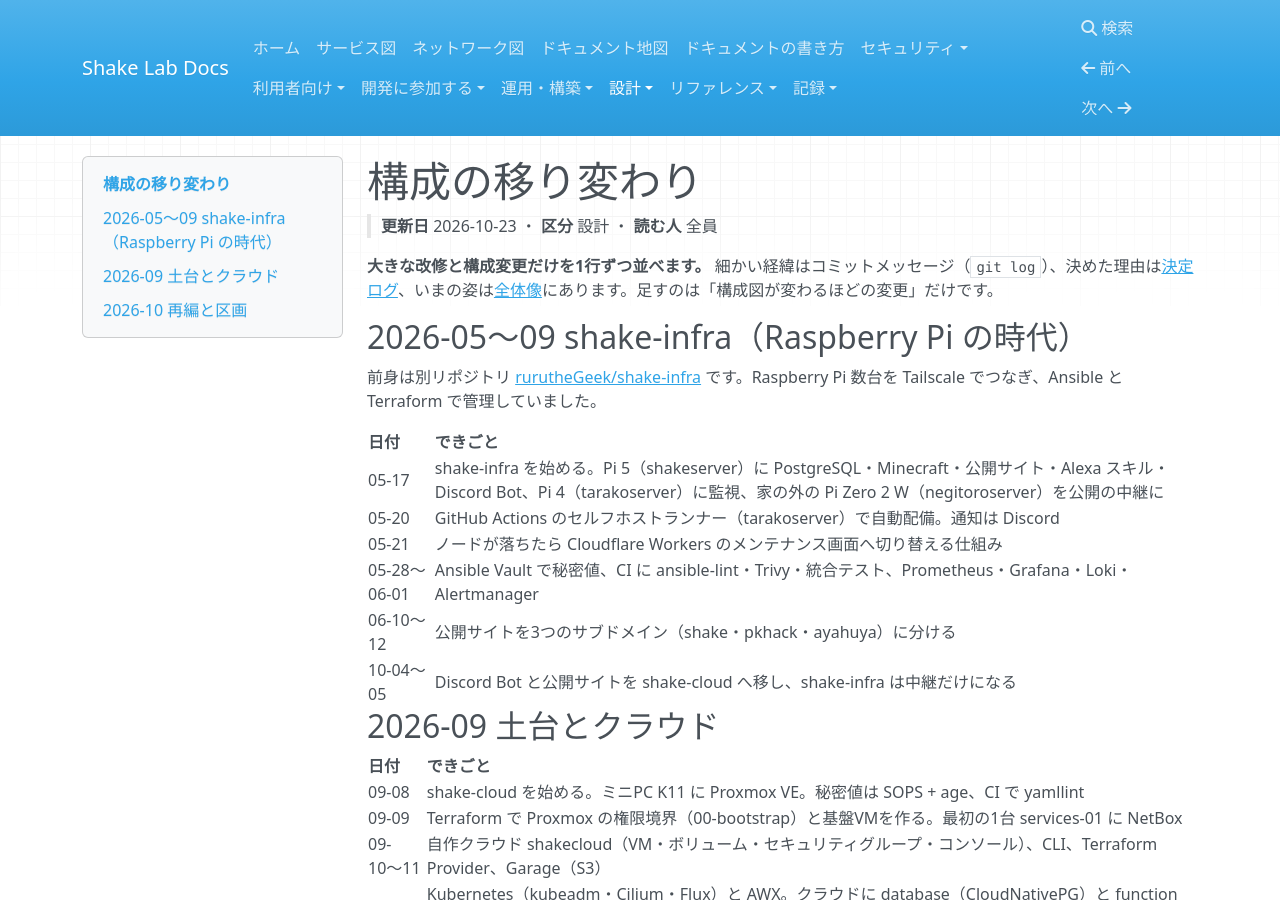
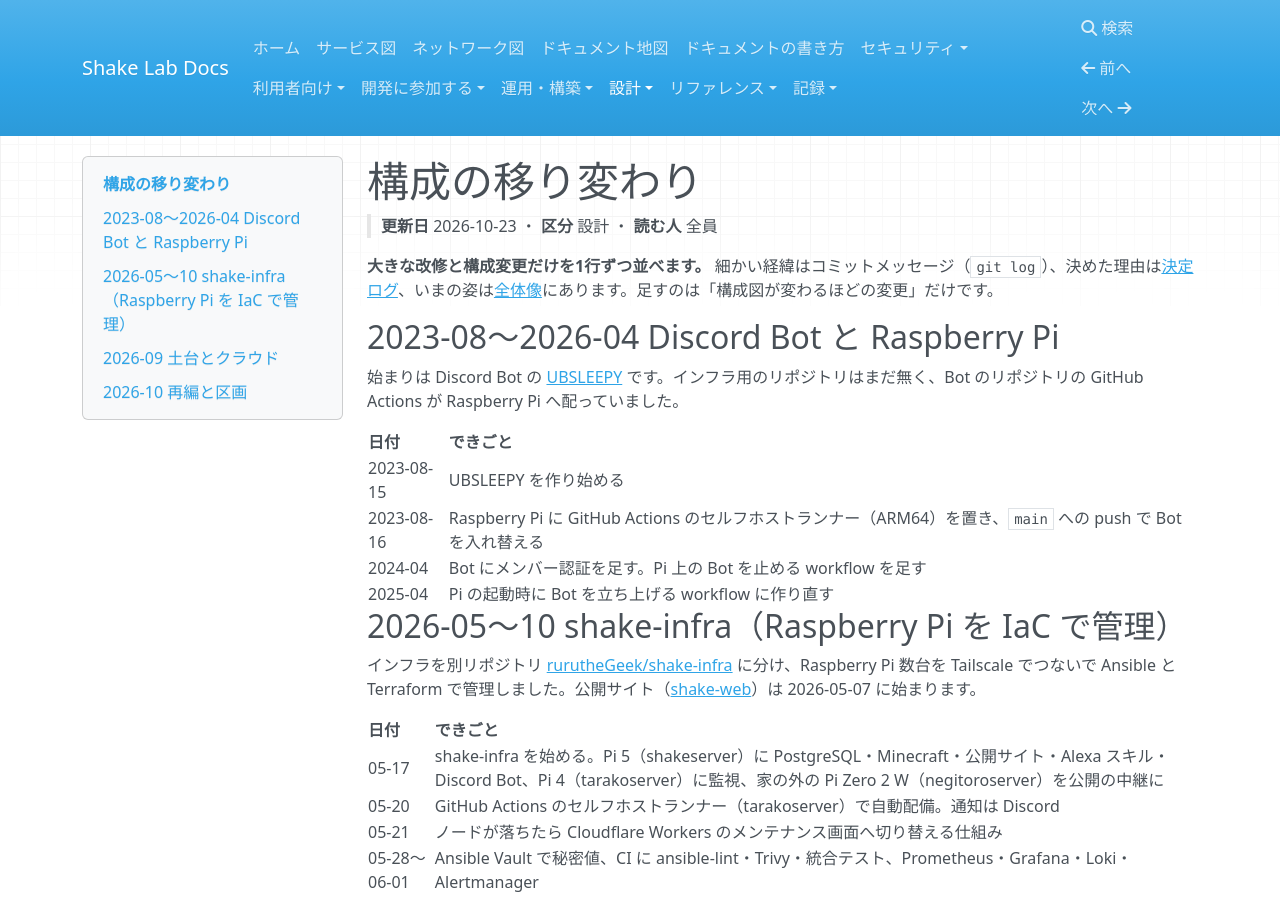
Before and after one commit to rurutheGeek/shake-cloud, an MkDocs documentation site: the page built from docs/architecture/history.md, in a window 1280 px wide and 900 px high. Built offline with MkDocs 1.6.1, drawn with Linux system fonts in a browser that asks for light colours; nearby versions of some CDN libraries; a script that is not in the unit is left out.

Commit message:
docs(history): 年表を UBSLEEPY の開発開始（2023-08）から書く
Raspberry Pi 上のセルフホストランナーで Bot を配っていた時代（2023-08〜2026-04）を
shake-infra の前に足した。日付は UBSLEEPY・shake-web のコミット履歴から。

Co-Authored-By: Claude Opus 5.5 <noreply@anthropic.com>

```diff
--- a/docs/architecture/history.md
+++ b/docs/architecture/history.md
@@ -14,9 +14,20 @@ tags:
 
 **大きな改修と構成変更だけを1行ずつ並べます。** 細かい経緯はコミットメッセージ（`git log`）、決めた理由は[決定ログ](decisions.md)、いまの姿は[全体像](overview.md)にあります。足すのは「構成図が変わるほどの変更」だけです。
 
-## 2026-05〜09 shake-infra（Raspberry Pi の時代）
+## 2023-08〜2026-04 Discord Bot と Raspberry Pi
 
-前身は別リポジトリ [rurutheGeek/shake-infra](https://github.com/rurutheGeek/shake-infra) です。Raspberry Pi 数台を Tailscale でつなぎ、Ansible と Terraform で管理していました。
+始まりは Discord Bot の [UBSLEEPY](https://github.com/rurutheGeek/UBSLEEPY) です。インフラ用のリポジトリはまだ無く、Bot のリポジトリの GitHub Actions が Raspberry Pi へ配っていました。
+
+| 日付 | できごと |
+| --- | --- |
+| 2023-08-15 | UBSLEEPY を作り始める |
+| 2023-08-16 | Raspberry Pi に GitHub Actions のセルフホストランナー（ARM64）を置き、`main` への push で Bot を入れ替える |
+| 2024-04 | Bot にメンバー認証を足す。Pi 上の Bot を止める workflow を足す |
+| 2025-04 | Pi の起動時に Bot を立ち上げる workflow に作り直す |
+
+## 2026-05〜10 shake-infra（Raspberry Pi を IaC で管理）
+
+インフラを別リポジトリ [rurutheGeek/shake-infra](https://github.com/rurutheGeek/shake-infra) に分け、Raspberry Pi 数台を Tailscale でつないで Ansible と Terraform で管理しました。公開サイト（[shake-web](https://github.com/rurutheGeek/shake-web)）は 2026-05-07 に始まります。
 
 | 日付 | できごと |
 | --- | --- |
```
